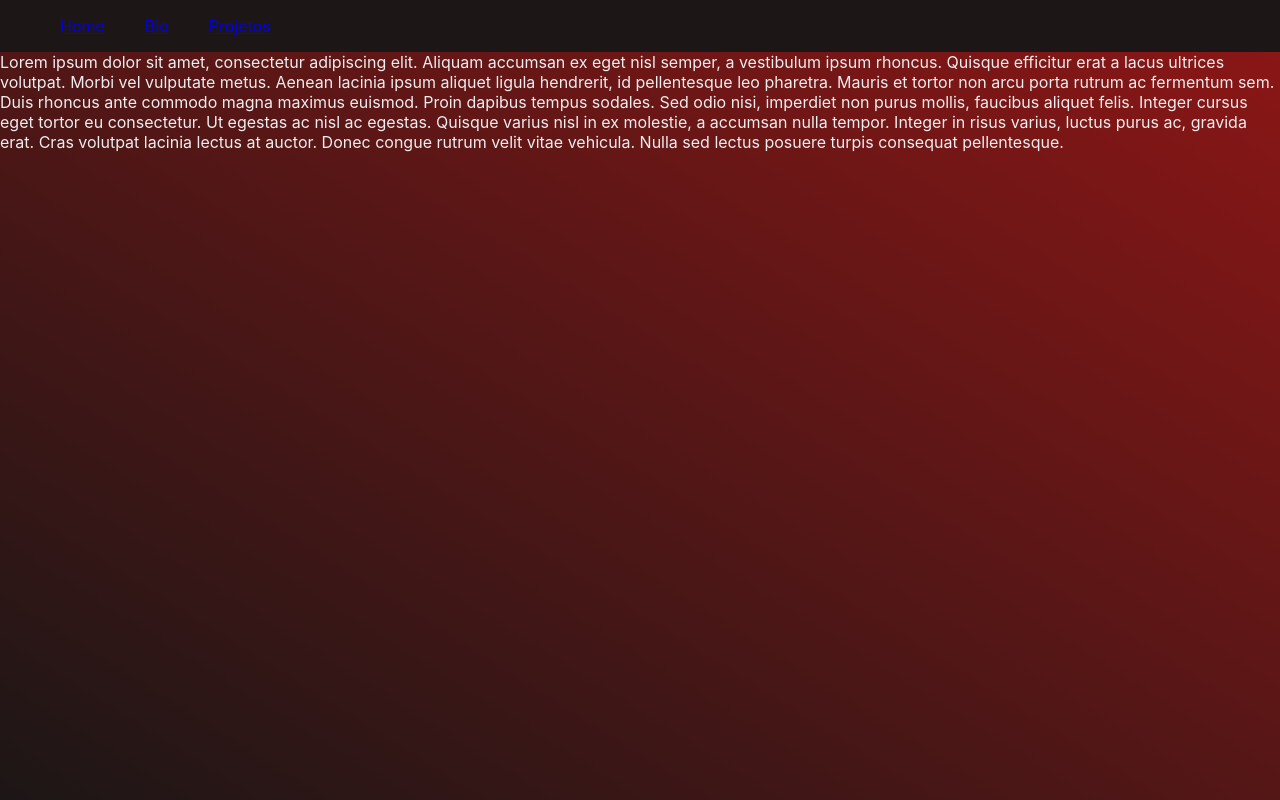
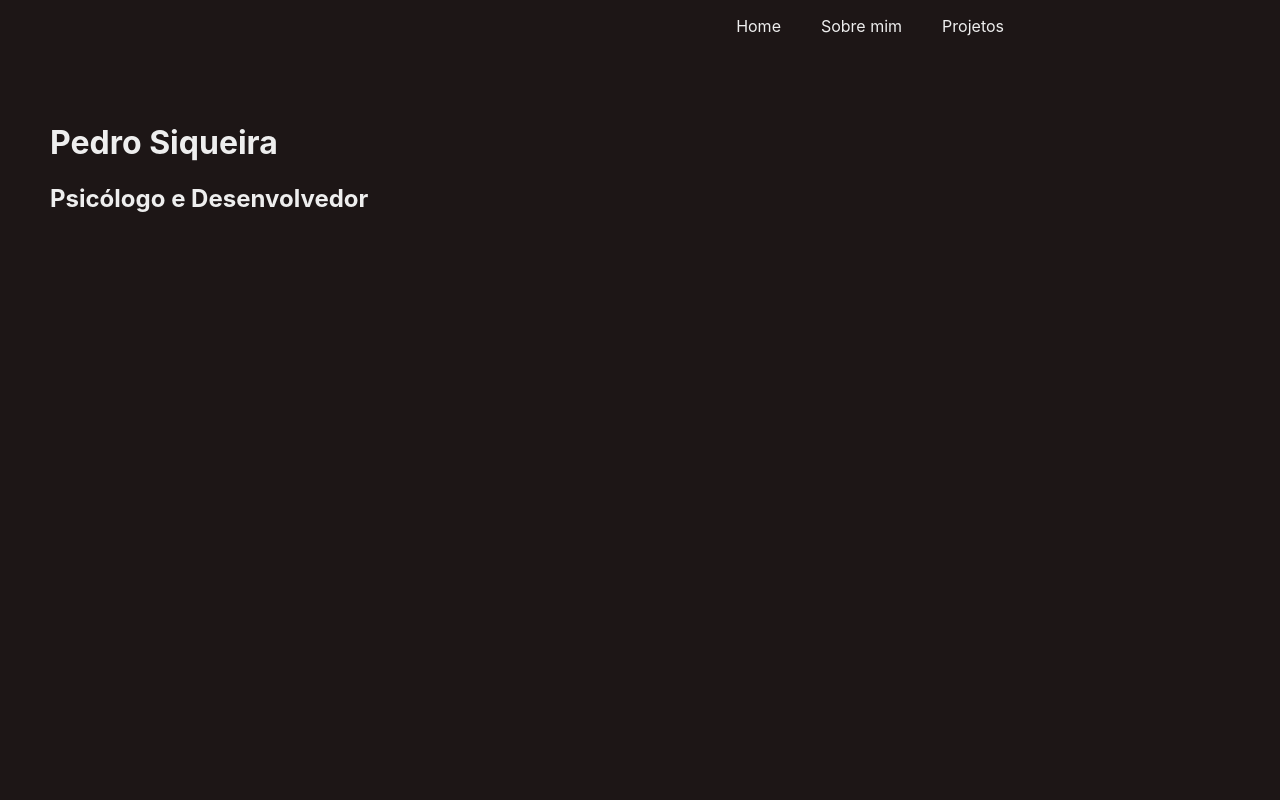
Before and after one commit to pedrohtsiqueira/pedrohtsiqueira.github.io, a React (Create React App) app: page / in a window 1280 px wide. Built offline with nearby package versions, Linux system fonts and the light colour scheme.

Commit message:
first structuration - 15/01/2025

```diff
--- /dev/null
+++ b/src/components/About.js
@@ -0,0 +1,11 @@
+
+
+export default function About () {
+    return (
+        <div className="About">
+            <p>Atuo como psicólogo desde 2019. Em 2024 iniciei o curso oferecido pela UFF de Tecnólogo em Sistemas de Informação.</p>
+            <p>Combino a psicologia e as questões da tecnologia na minha prática profissional, seja como psicólogo ou desenvolvedor.</p>
+        </div>
+    )
+
+}
--- /dev/null
+++ b/src/components/Home.js
@@ -0,0 +1,10 @@
+
+ export default function Home () {
+    return (
+        <div className="Home">
+            <h1>Pedro Siqueira</h1>
+            <h2>Psicólogo e Desenvolvedor</h2>
+        </div>
+    )
+
+ }
--- a/src/components/Main.js
+++ b/src/components/Main.js
@@ -1,7 +1,16 @@
+import {Route, Routes} from 'react-router-dom';
+import Home from './Home';
+import About from './About';
+import Portfolio from './Portfolio';
 
 export default function Main () {
     return (
-        <>      Lorem ipsum dolor sit amet, consectetur adipiscing elit. Aliquam accumsan ex eget nisl semper, a vestibulum ipsum rhoncus. Quisque efficitur erat a lacus ultrices volutpat. Morbi vel vulputate metus. Aenean lacinia ipsum aliquet ligula hendrerit, id pellentesque leo pharetra. Mauris et tortor non arcu porta rutrum ac fermentum sem. Duis rhoncus ante commodo magna maximus euismod. Proin dapibus tempus sodales. Sed odio nisi, imperdiet non purus mollis, faucibus aliquet felis. Integer cursus eget tortor eu consectetur. Ut egestas ac nisl ac egestas. Quisque varius nisl in ex molestie, a accumsan nulla tempor. Integer in risus varius, luctus purus ac, gravida erat. Cras volutpat lacinia lectus at auctor. Donec congue rutrum velit vitae vehicula. Nulla sed lectus posuere turpis consequat pellentesque.
-        </>
+        <div className="Main">
+            <Routes>
+                <Route path='/' element={<Home/>}/>
+                <Route path='About' element={<About/>}/>
+                <Route path='Portfolio' element={<Portfolio/>}/>
+            </Routes>
+        </div>
     )
 }
--- a/src/components/Nav.js
+++ b/src/components/Nav.js
@@ -5,9 +5,9 @@ export default function Nav () {
     return (
         <nav>
             <ul>
-                <Link>Home</Link>
-                <Link>Bio</Link>
-                <Link>Projetos</Link>
+                <Link to='/'>Home</Link>
+                <Link to='About'>Sobre mim</Link>
+                <Link to='Portfolio'>Projetos</Link>
             </ul>
         </nav>
     )
--- /dev/null
+++ b/src/components/Portfolio.js
@@ -0,0 +1,11 @@
+import Projeto from './Projeto';
+
+
+
+export default function Portfolio () {
+    return (
+        <div className="Portfolio">
+            <Projeto/>
+        </div>
+    )
+}
--- /dev/null
+++ b/src/components/Projeto.js
@@ -0,0 +1,13 @@
+
+export default function Projeto () {
+    const descricao = 'Descrição do projeto'
+    const titulo = 'título'
+    return (
+        <div className="Projeto">
+            <img/>
+            <h3>{titulo}</h3>
+            <p>{descricao}</p>
+        </div>
+
+    )
+}
--- a/src/styles.css
+++ b/src/styles.css
@@ -6,18 +6,40 @@ red: #D84040;
 white: #EEEEEE;
 */
 
-body {
-  background-image: linear-gradient(to top right,#1D1616, #8E1616);
-  background-attachment: fixed;
+
+* {
+  background-color: #1D1616;
   color: #EEEEEE;
+  text-decoration: none;
+
 }
 
+/* navigation bar*/
 nav {
   display: flex;
   flex-direction: row;
-  background-color: #1D1616;
+  justify-content: flex-end;
+  padding: 0px 20%;
 }
 
 nav ul * {
   margin: 0px 20px 0px;
 }
+
+nav ul *:hover {
+  color: #D84040;
+  border-bottom: solid;
+}
+
+/* main */
+.Main {
+  padding: 50px;
+}
+
+/* Portifolio*/
+
+.Projeto img {
+  width: 200px;
+  height: 300px;
+  border: solid;
+}
```
